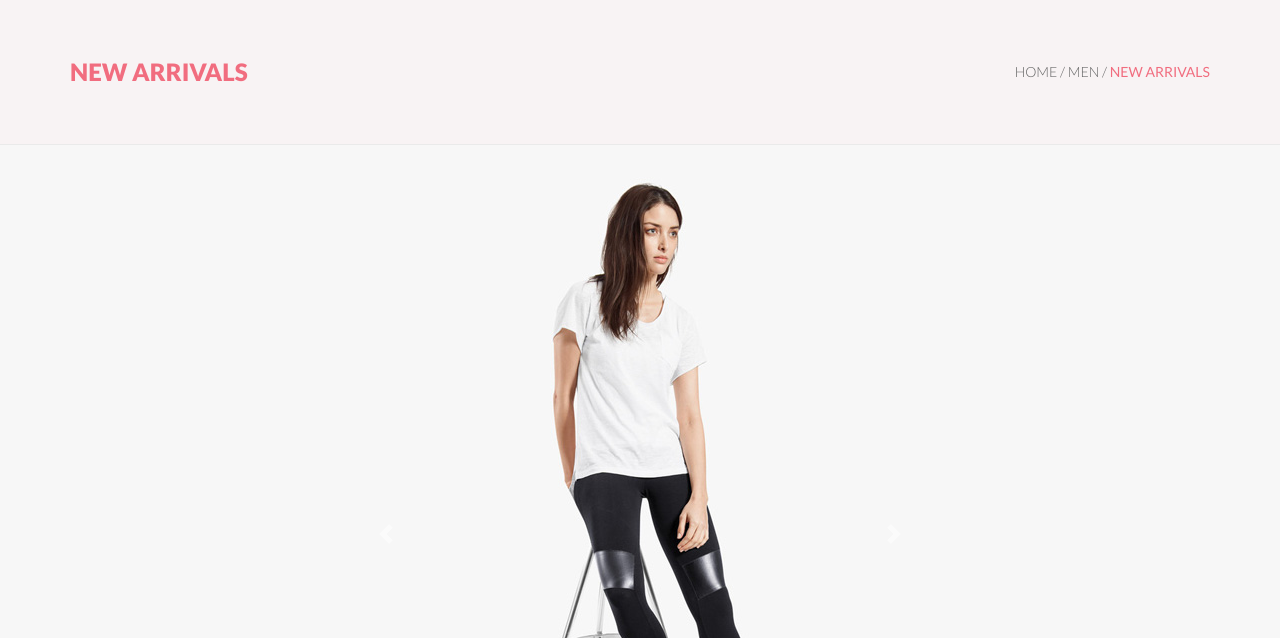
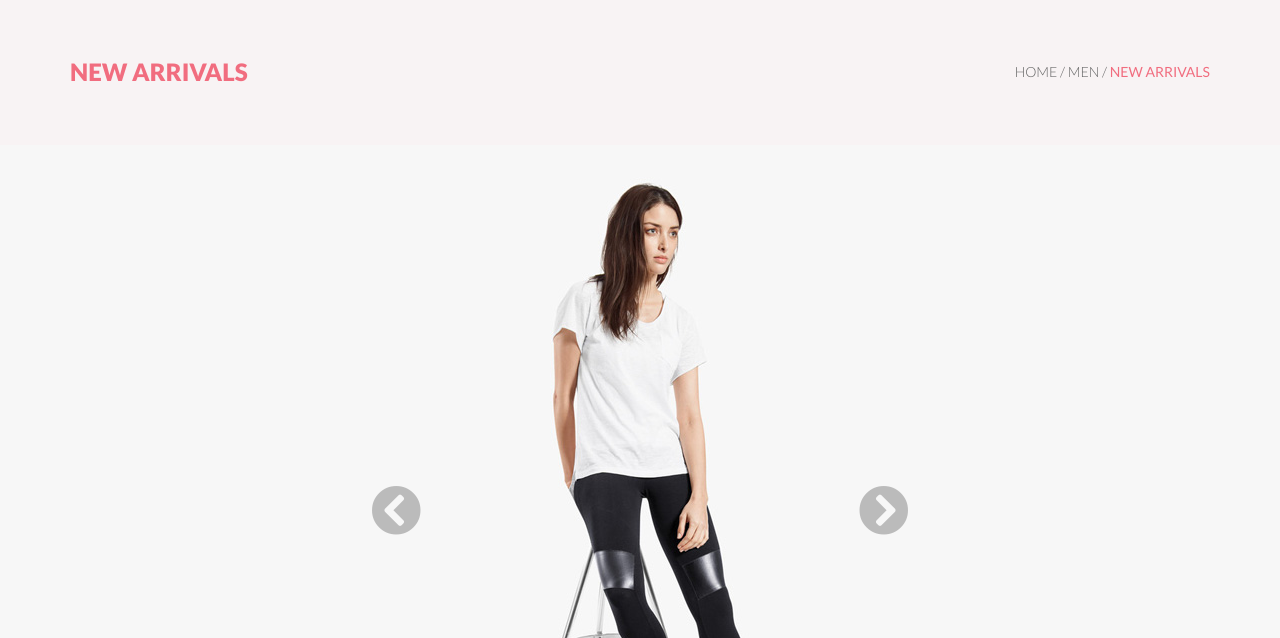
Before and after one commit to vasiliyyasinskiy/GB_Education_1__Professional_website_layout, a plain HTML site: page single_page.html in a window 1280 px wide. Shown: the part 162-800 px from the top of the page. Drawn offline with nearby package versions, Linux system fonts and the light colour scheme.

Commit message:
16.01.2019

```diff
--- /dev/null
+++ b/scripts/slider.js
@@ -0,0 +1,111 @@
+'use strict';
+
+document.head.insertAdjacentHTML("afterbegin", '<link rel="stylesheet" href="https://use.fontawesome.com/releases/v5.5.0/css/all.css" integrity="sha384-B4dIYHKNBt8Bc12p+WXckhzcICo0wtJAoU8YZTY5qE0Id1GSseTk6S+L3BlXeVIU" crossorigin="anonymous">');
+
+let slider = document.querySelector('.slider');
+
+// Создаем иконку загрузки
+let loadIcon = document.createElement('i');
+loadIcon.classList.add('fas', 'fa-spinner', 'fa-spin');
+slider.insertAdjacentElement("afterbegin", loadIcon);
+
+// Создаем левую стрелку
+let leftArrow = document.createElement('i');
+leftArrow.classList.add('fas', 'fa-chevron-circle-left', 'slider-leftArrow');
+slider.insertAdjacentElement("beforeend", leftArrow);
+
+// Создаем правую стрелку
+let rightArrow = document.createElement('i');
+rightArrow.classList.add('fas', 'fa-chevron-circle-right', 'slider-rightArrow');
+slider.insertAdjacentElement("beforeend", rightArrow);
+
+// Ждем когда весь контент целиком загрузится
+window.addEventListener('load', function () {
+    leftArrow.addEventListener('click', function () {
+        images.setNextLeftImage();
+    });
+
+    rightArrow.addEventListener('click', function () {
+        images.setNextRightImage();
+    });
+
+    // Инициализация слайдера
+    images.init();
+    // Скрываем иконку загрузки
+    hideLoadIcon(loadIcon);
+});
+
+/**
+ * Функция скрывает иконку загрузки
+ * @param {HTMLElement} loadIcon
+ */
+function hideLoadIcon(loadIcon) {
+    loadIcon.style.display = "none";
+}
+
+/**
+ * Функция берет у элемента слайдера его data-атрибуты размеров,
+ * и если они определены, то самому слайдеру меняет размеры.
+ * @param {HTMLDivElement} slider
+ */
+function setSizes(slider) {
+    let width = slider.getAttribute("data-width");
+    let height = slider.getAttribute("data-height");
+    if (width !== null && width !== "") {
+        slider.style.width = width;
+    }
+    if (height !== null && height !== "") {
+        slider.style.height = height;
+    }
+}
+setSizes(slider);
+
+// Объект слайдера
+let images = {
+    /* {int} Номер текущего изображения */
+    currentIdx: 0,
+
+    /* {HTMLDivElement[]} slides элементы слайдов */
+    slides: [],
+
+    /** Получаем все слайды и показываем первый слайд. */
+    init() {
+        this.slides = document.querySelectorAll('.slider-item');
+        this.showImageWithCurrentIdx();
+    },
+
+    /** Берем слайд с текущим индексом и убираем у него класс
+     * hidden-slide. */
+    showImageWithCurrentIdx() {
+        this.slides[this.currentIdx].classList.remove('hidden-slide');
+    },
+
+    /** Всем слайдам добавляем класс hidden-slide. */
+    hideVisibleImages() {
+        this.slides.forEach(function (slide) {
+            slide.classList.add('hidden-slide');
+        });
+    },
+
+    /** Переключиться на предыдущее изображение. */
+    setNextLeftImage() {
+        this.hideVisibleImages();
+        if (this.currentIdx == 0) {
+            this.currentIdx = this.slides.length - 1;
+        } else {
+            this.currentIdx--;
+        }
+        this.showImageWithCurrentIdx();
+    },
+
+    /** Переключиться на следующее изображение. */
+    setNextRightImage() {
+        this.hideVisibleImages();
+        if (this.currentIdx == this.slides.length - 1) {
+            this.currentIdx = 0;
+        } else {
+            this.currentIdx++;
+        }
+        this.showImageWithCurrentIdx();
+    },
+}
--- a/single_page.html
+++ b/single_page.html
@@ -401,9 +401,20 @@
     </div>
 
     <div class="holder">
-        <iframe class="slider_frame" src="slider.html"></iframe>
+        <!-- <iframe class="slider_frame" src="slider.html"></iframe> -->
 
+        <div class="slider__single_page">
 
+            <div class="slider" data-width="597px" data-height="724px">
+                <div class="slider-item hidden-slide">
+                    <img src="img/layer-42.jpg" alt="">
+                </div>
+                <div class="slider-item hidden-slide">
+                    <img src="img/layer-43.jpg" alt="">
+                </div>
+            </div>
+
+        </div>
 
         <div class="container add_to_cart__content">
             <div class="add_to_cart__text">
@@ -649,6 +660,7 @@
 
     </footer>
 
+    <script src="scripts/slider.js"></script>
     <script src="scripts/cart.js"></script>
 
 </body>
--- a/styles/style.scss
+++ b/styles/style.scss
@@ -64,6 +64,7 @@ a {
     transform        : translateY(-5px);
   }
 }
+
 
 
 .logo {
@@ -588,6 +589,68 @@ a {
 }
 
 
+.slider {
+  height: 100vh;
+  position: relative;
+  overflow: hidden;
+  margin: 0 auto;
+}
+
+
+.slider-item {
+  width: 100%;
+  height: 100%;
+  position: absolute;
+  left: 0;
+  top: 0;
+  z-index: 1;
+}
+
+.hidden-slide {
+  visibility: hidden;
+}
+
+.fas.fa-spinner.fa-spin {
+  font-size: 50px;
+  color: #bbbbbb;
+  position: absolute;
+  left: calc(50% - 25px);
+  top: calc(50% - 25px);
+}
+
+.slider-item img {
+  width: 100%;
+  height: 100%;
+  display: block;
+  object-fit: cover;
+}
+
+.slider-leftArrow, .slider-rightArrow {
+  position: absolute;
+  top: 47%;
+  z-index: 3;
+  color: #bbbbbb;
+  cursor: pointer;
+  font-size: 50px;
+}
+
+.slider-leftArrow {
+  left: 5%;
+}
+
+.slider-rightArrow {
+  right: 5%;
+}
+
+
+
+
+
+
+
+
+
+
 .add_to_cart__content {
   position           : absolute;
   margin-left        : auto;
```
Also changed, not shown: cart.html (line endings or trailing spaces), scripts/cart.js (line endings or trailing spaces), styles/style.css.
